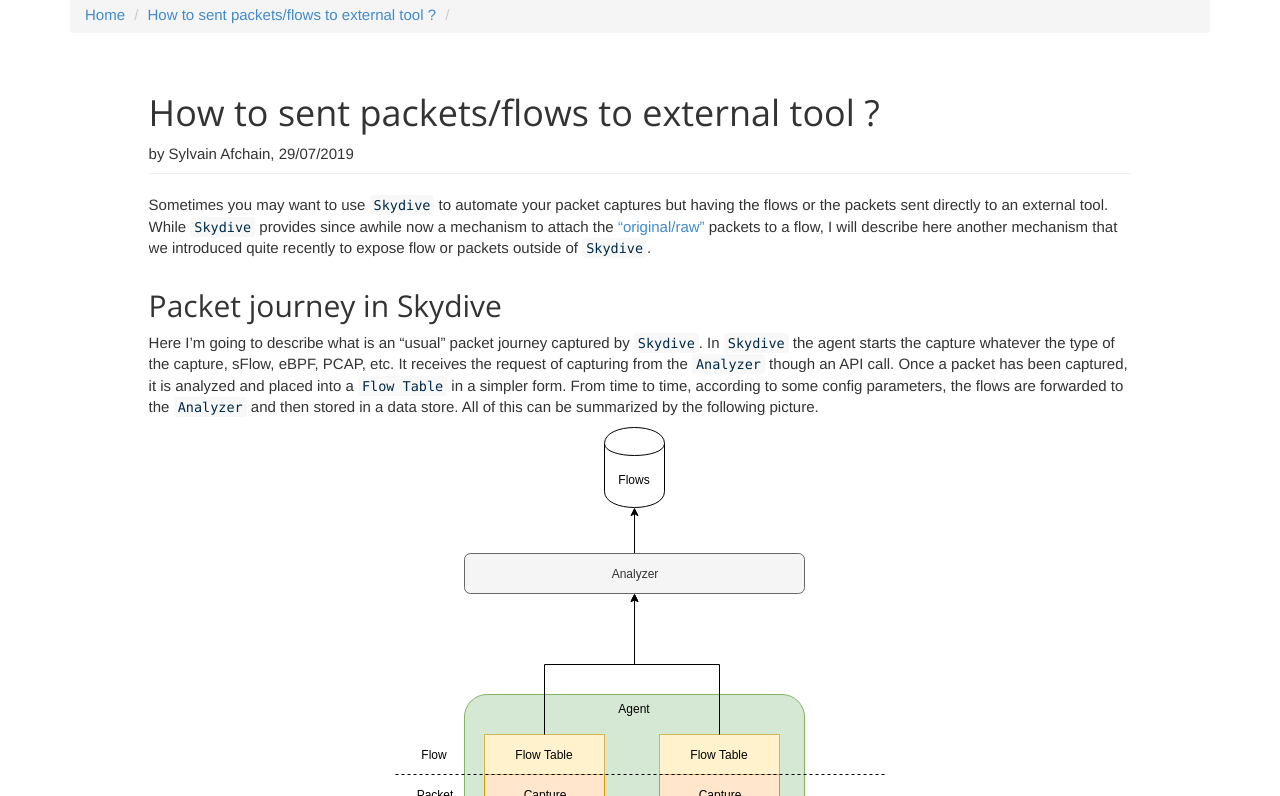
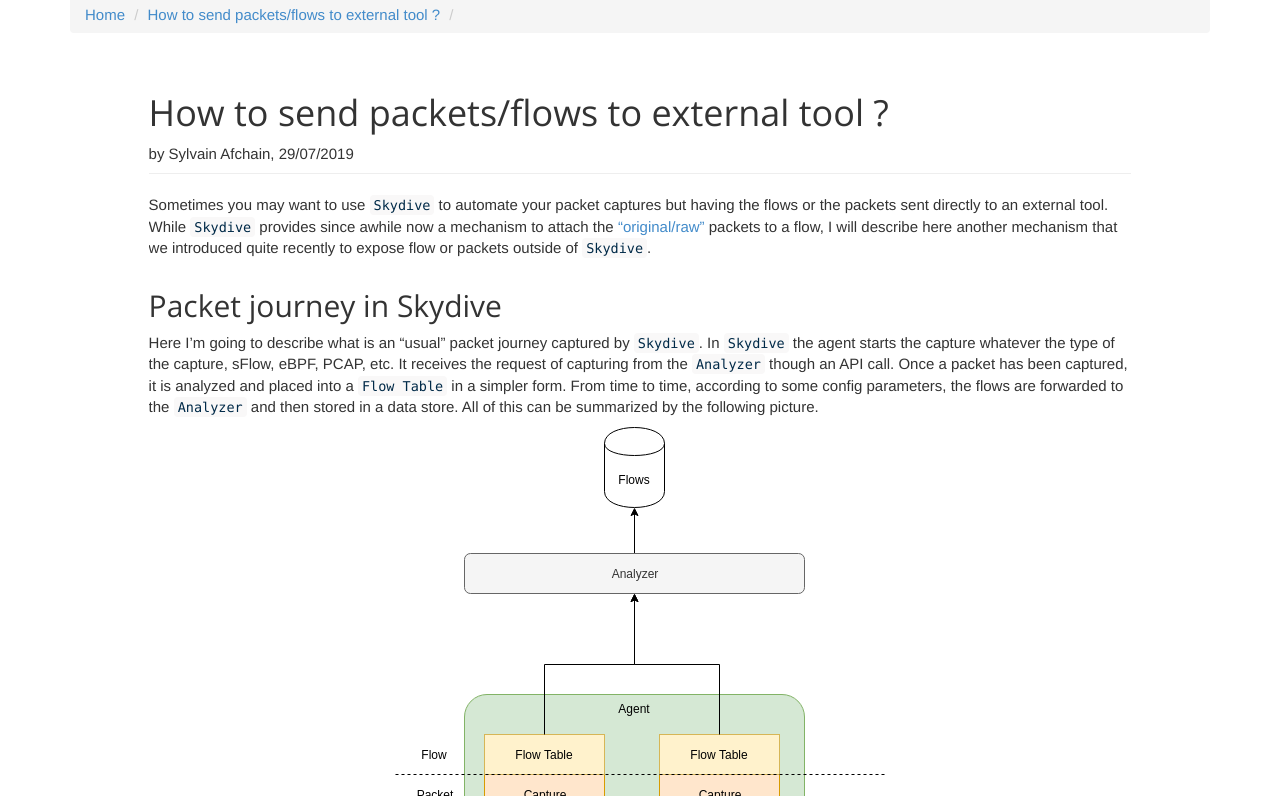
Before and after one commit to skydive-project/skydive.network, a Jekyll site: the page built from blog/capture-targets.md, in a window 1280 px wide and 900 px high, cut to the strip 104-900 px from the top of the window. Built offline with Jekyll 4.4.1, drawn with Linux system fonts in a browser that asks for light colours; nearby versions of some CDN libraries.

Commit message:
Fix typo in target blog

```diff
--- a/blog/capture-targets.md
+++ b/blog/capture-targets.md
@@ -1,5 +1,5 @@
 ---
-title: How to sent packets/flows to external tool ?
+title: How to send packets/flows to external tool ?
 layout: blog-post
 author: Sylvain Afchain
 date: 29/07/2019
--- a/blog/index.md
+++ b/blog/index.md
@@ -3,7 +3,7 @@
 layout: blog-index
 ---
 
-# [How to sent packets/flows to external tool](/blog/capture-targets.html)
+# [How to send packets/flows to external tool](/blog/capture-targets.html)
 ## by Sylvain Afchain, 03/09/2019
 
 Sometimes you may want to use `Skydive` to automate your packet captures but having the flows or the packets sent directly to an external tool.
```
